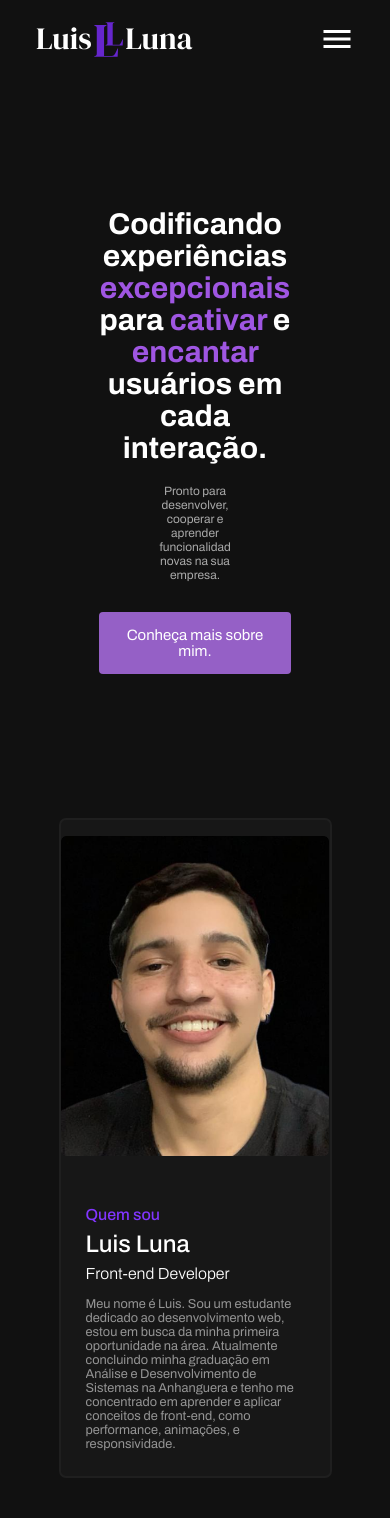
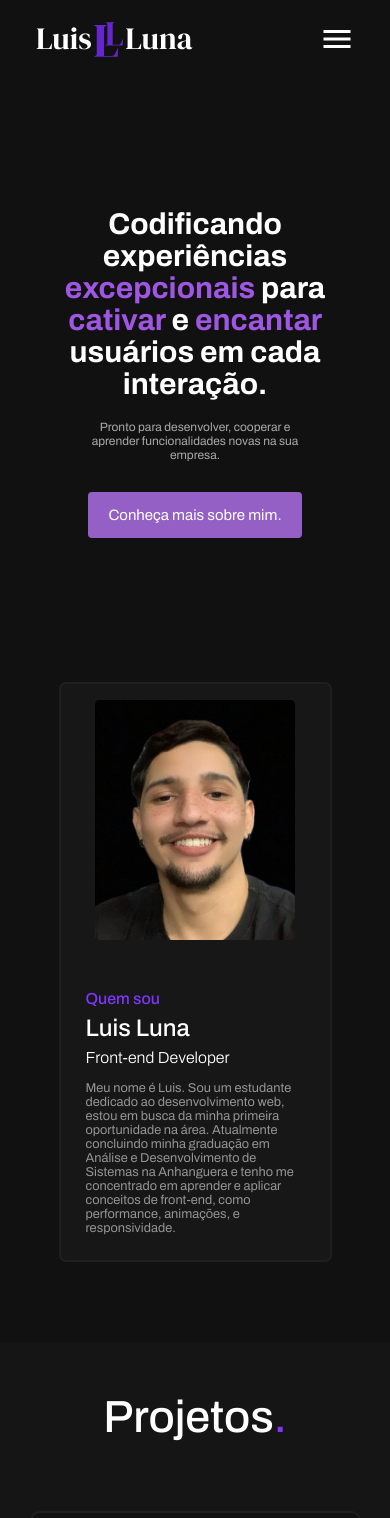
Before and after one commit to LuisDeLuna-Dev/Portfolio, a React (Vite) app: page / in a window 390 px wide. Shown: the top 1518 px of the page. Built offline with nearby package versions, Linux system fonts and the light colour scheme.

Commit message:
Ajustes sobre responsividade

```diff
--- a/src/App.css
+++ b/src/App.css
@@ -70,3 +70,8 @@ a {
     transform: initial;
   }
 }
+@media (max-width: 520px) {
+  .container {
+    width: 90%;
+  }
+}
--- a/src/Components/Projetos/Projeto.module.css
+++ b/src/Components/Projetos/Projeto.module.css
@@ -66,7 +66,6 @@
 @media (max-width: 438px) {
   .card {
     margin: 20px 10px;
-    height: auto;
   }
 
   .card h2 {
--- a/src/Css/Apresent.module.css
+++ b/src/Css/Apresent.module.css
@@ -77,7 +77,7 @@
     .apresent {
         flex-direction: column;
         margin: 13rem auto 6rem auto;
-        width: 70%;
+        width: 100%;
     }
 
     .apresentText {
--- a/src/Css/SobreMim.module.css
+++ b/src/Css/SobreMim.module.css
@@ -24,16 +24,15 @@
 }
 
 .quemSou {
-    color: #8235FF;
+  color: #8235ff;
   font-family: Archivo;
   font-size: 1.75rem;
   margin-bottom: 0.5rem;
   font-weight: 500;
-
 }
 
 .meuNome {
-    color: #FFFFFF;
+  color: #ffffff;
   font-family: Archivo;
   font-weight: 500;
   font-size: 3rem;
@@ -41,7 +40,7 @@
 }
 
 .frontEnd {
-    color: #FFFFFF;
+  color: #ffffff;
   font-weight: 300;
   font-size: 20px;
   margin-bottom: 0.9375rem;
@@ -100,3 +99,28 @@
     font-size: 0.8rem;
   }
 }
+
+@media (max-width: 400px) {
+  .sobremimContainer {
+    margin-top: 9rem;
+  }
+
+  .sobremimContainer img {
+    height: 15em;
+    width: auto;
+  }
+  .quemSou {
+    font-size: 1rem;
+  }
+  .meuNome {
+    font-size: 1.5rem;
+  }
+
+  .frontEnd {
+    font-size: 1rem;
+  }
+
+  .sobremimContainer p {
+    font-size: 0.8rem;
+  }
+}
```
Lines whose indentation alone changed are shown as unchanged.
